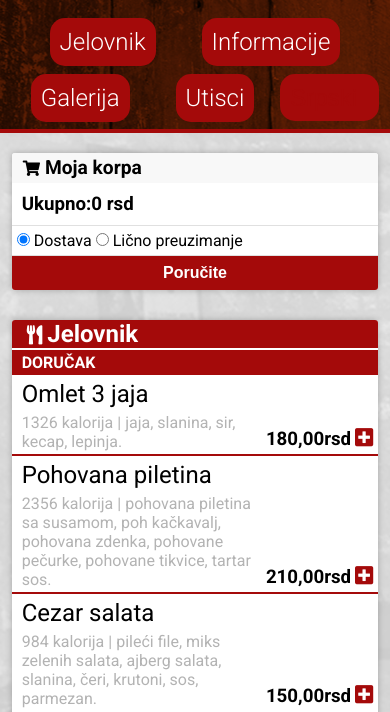
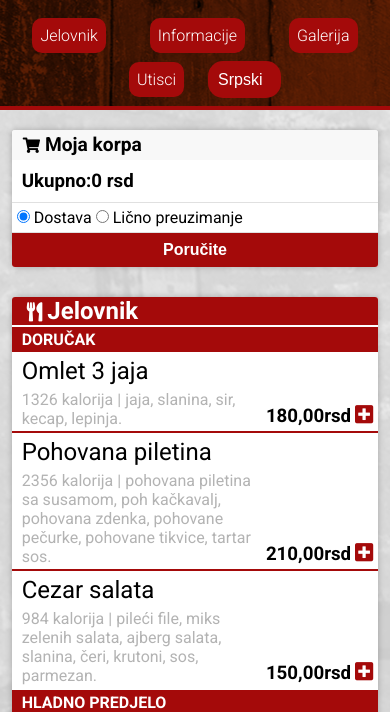
Before and after one commit to Faneste/Kafanica-Food-Order, a plain HTML site: page index.html in a window 390 px wide. Shown: the part 130-842 px from the top of the page. Drawn offline with Linux system fonts and the light colour scheme; some packages are replaced by stand-ins of ours.

Commit message:
zavrsna verzija

```diff
--- a/index.html
+++ b/index.html
@@ -85,7 +85,7 @@
       </div>
       <!-- subtitle -->
       <div class="banner__subtitle-main-container">
-        <h2 class="banner__subtitle-main-container__title">Rižoto sečuan</h2>
+        <h2 class="banner__subtitle-main-container__title">Omlet 3 jaja</h2>
       </div>
       <!-- picture -->
       <div class="banner__picture-container">
--- a/scss/layout/_1_header.scss
+++ b/scss/layout/_1_header.scss
@@ -47,17 +47,17 @@ header {
     &:hover {
       cursor: pointer;
       // padding-bottom: 7px;
-      color: $light-brown;
+      // color: $light-brown;
       // border-bottom: 4px solid $white;
       @media screen and (max-width: 800px) {
         border-bottom: none;
-        padding-bottom: 10px;
+        // padding-bottom: 10px;
       }
     }
     @media screen and (max-width: 800px) {
       background-color: $light-brown;
-      padding: 10px;
-      border-radius: 15px;
+      padding: 8px;
+      border-radius: 10px;
       &:active {
         background-color: $dark-brown;
       }
@@ -65,6 +65,7 @@ header {
   }
   @media screen and (max-width: 800px) {
     height: auto;
+    font-size: 1em;
     margin-top: 20px;
   }
 }
@@ -92,6 +93,7 @@ header {
   }
   @media screen and (max-width: 800px) {
     background-color: $light-brown;
+    color: $white;
     padding: 10px;
     border-radius: 15px;
     // width: 100px;
```
Also changed, not shown: css/main.css.
